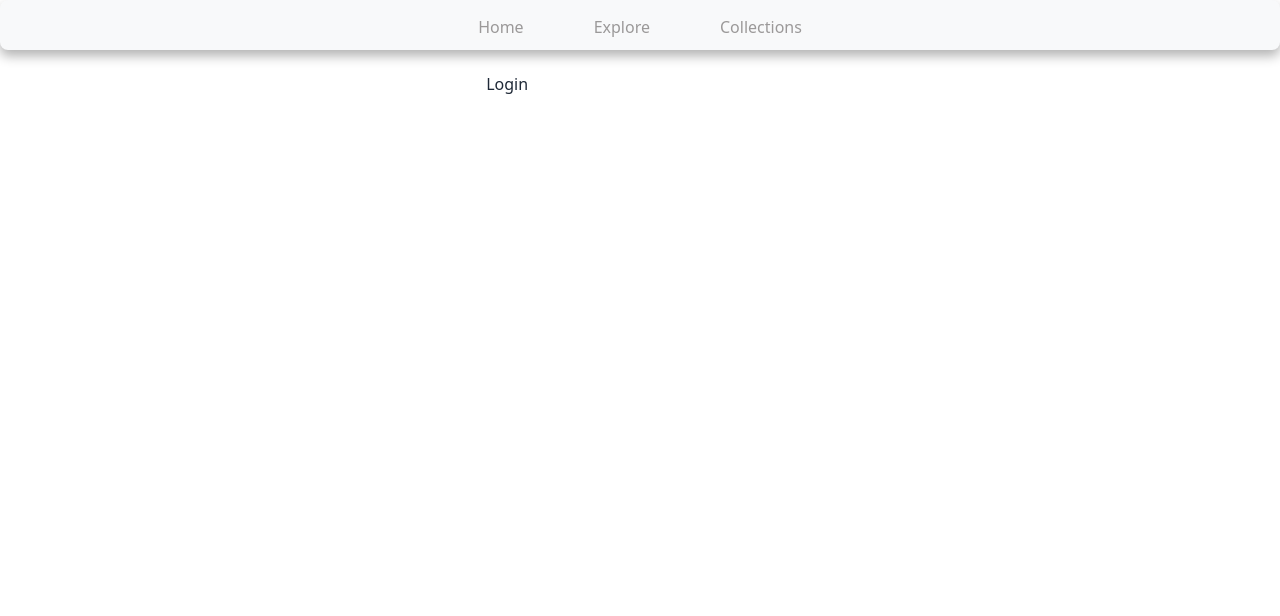
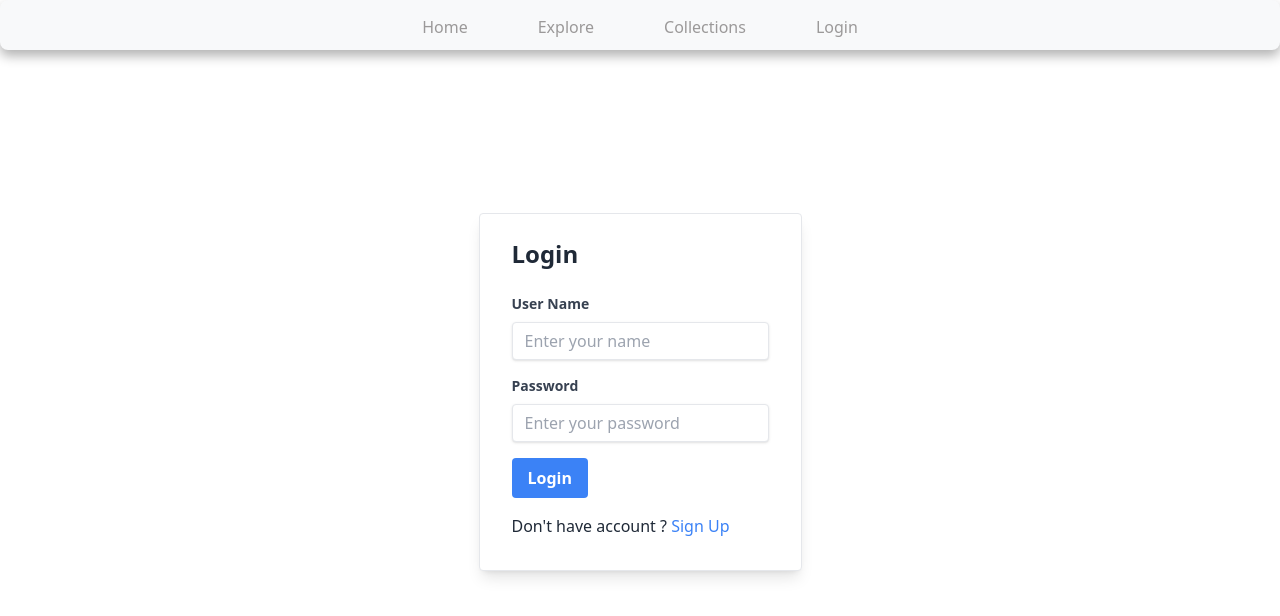
Before and after one commit to cse364-unist/moviegram, a React (Vite) app in the folder frontend/: page /login in a window 1280 px wide. Shown: the top 616 px of the page. Built offline with nearby package versions, Linux system fonts and the light colour scheme.

Commit message:
done: update login/sign up pages. to do: update auth method

```diff
--- a/frontend/src/App.tsx
+++ b/frontend/src/App.tsx
@@ -1,6 +1,8 @@
 import './App.css'
 import Header from './components/Header/Header'
 import { Routes, Route } from 'react-router-dom'
+import React, {useEffect, useState} from 'react';
+
 
 //import pages
 import HomePage from './pages/HomePage/HomePage'
@@ -11,9 +13,19 @@ import SignUpPage from './pages/SignUpPage/SignUpPage'
 import MoviesPage from './pages/MoviesPage/MoviesPage'
 
 function App() {
+  const [authenticated, setAuthenticated] = useState(false)
+
+  useEffect(() => {
+    const token = localStorage.getItem('token')
+    if(token){
+      setAuthenticated(true)
+    }
+  }, [])
+
+
   return (
     <>
-      <Header />
+      <Header authenticated={authenticated}/>
       <div className='flex justify-center bg-white'>
         <Routes>
           <Route path='/*' element={<HomePage />} />
--- a/frontend/src/components/Header/Header.tsx
+++ b/frontend/src/components/Header/Header.tsx
@@ -1,7 +1,7 @@
 import './Header.css';
 import { Link} from 'react-router-dom'
 
-function Header() {
+function Header({authenticated}) {
     return (
         <header className='header'>
             <div className='header-inner'>
@@ -10,6 +10,7 @@ function Header() {
                         <li><Link to="/">Home</Link></li>
                         <li><Link to="/explore">Explore</Link></li>
                         <li><Link to="/collections">Collections</Link></li>
+                        {authenticated ? "Hello, user" : <li><Link to="/login">Login</Link></li>}
                     </ul>
                 </nav>
             </div>
--- a/frontend/src/pages/LoginPage/LoginPage.tsx
+++ b/frontend/src/pages/LoginPage/LoginPage.tsx
@@ -1,38 +1,60 @@
-import React, { useState } from 'react';
+import React, {useEffect, useState} from 'react';
+import { Link} from 'react-router-dom'
 
-const LoginPage = () => {
+
+const LoginInPage = () => {
+    const [name, setName] = useState('');
     const [email, setEmail] = useState('');
     const [password, setPassword] = useState('');
 
-    const handleEmailChange = (e: React.ChangeEvent<HTMLInputElement>) => {
-        setEmail(e.target.value);
-    };
-
-    const handlePasswordChange = (e: React.ChangeEvent<HTMLInputElement>) => {
-        setPassword(e.target.value);
-    };
-
-    const handleLogin = () => {
-        // Perform login logic here
-        console.log('Logging in...');
+    const handleLoginIn = () => {
+        // To do: Implement sign up functionality
     };
 
     return (
-        <div>
-            <h1>Login</h1>
-            <form>
-                <div>
-                    <label>Email:</label>
-                    <input type="email" value={email} onChange={handleEmailChange} />
+        <div className="flex justify-center items-center h-screen">
+            <div className="bg-white shadow-lg border border-gray-200 rounded px-8 pt-6 pb-8 mb-4">
+                <h2 className="text-2xl font-bold mb-6">Login</h2>
+                <div className="mb-4">
+                    <label className="block text-gray-700 text-sm font-bold mb-2" htmlFor="name">
+                        User Name
+                    </label>
+                    <input
+                        className="shadow appearance-none border rounded w-full py-2 px-3 text-gray-700 leading-tight focus:outline-none focus:shadow-outline"
+                        id="name"
+                        type="text"
+                        placeholder="Enter your name"
+                        value={name}
+                        onChange={(e) => setName(e.target.value)}
+                    />
                 </div>
-                <div>
-                    <label>Password:</label>
-                    <input type="password" value={password} onChange={handlePasswordChange} />
+
+                <div className="mb-4">
+                    <label className="block text-gray-700 text-sm font-bold mb-2" htmlFor="password">
+                        Password
+                    </label>
+                    <input
+                        className="shadow appearance-none border rounded w-full py-2 px-3 text-gray-700 leading-tight focus:outline-none focus:shadow-outline"
+                        id="password"
+                        type="password"
+                        placeholder="Enter your password"
+                        value={password}
+                        onChange={(e) => setPassword(e.target.value)}
+                    />
                 </div>
-                <button type="button" onClick={handleLogin}>Login</button>
-            </form>
+                <div className="flex items-center justify-between">
+                    <button
+                        className="bg-blue-500 hover:bg-blue-700 text-white font-bold py-2 px-4 rounded focus:outline-none focus:shadow-outline"
+                        type="button"
+                        onClick={handleLoginIn}
+                    >
+                        Login
+                    </button>
+                </div>
+                <p className='mt-4'>Don't have account ? <Link className='text-blue-500' to="/signup">Sign Up</Link></p>
+            </div>
         </div>
     );
 };
 
-export default LoginPage;
+export default LoginInPage;
--- a/frontend/src/pages/SignUpPage/SignUpPage.tsx
+++ b/frontend/src/pages/SignUpPage/SignUpPage.tsx
@@ -1,4 +1,5 @@
-import { useState } from 'react';
+import React, {useEffect, useState} from 'react';
+import {Link} from 'react-router-dom'
 
 const SignUpPage = () => {
     const [name, setName] = useState('');
@@ -6,12 +7,12 @@ const SignUpPage = () => {
     const [password, setPassword] = useState('');
 
     const handleSignUp = () => {
-        // Handle sign up logic here
+        // To do: Implement sign up functionality
     };
 
     return (
         <div className="flex justify-center items-center h-screen">
-            <div className="bg-white shadow-md rounded px-8 pt-6 pb-8 mb-4">
+            <div className="bg-white shadow-lg border border-gray-200 rounded px-8 pt-6 pb-8 mb-4">
                 <h2 className="text-2xl font-bold mb-6">Sign Up</h2>
                 <div className="mb-4">
                     <label className="block text-gray-700 text-sm font-bold mb-2" htmlFor="name">
@@ -61,6 +62,7 @@ const SignUpPage = () => {
                         Sign Up
                     </button>
                 </div>
+                <p className='mt-4'>Already have an account? <Link className='text-blue-500' to="/login">Login</Link></p>
             </div>
         </div>
     );
```
